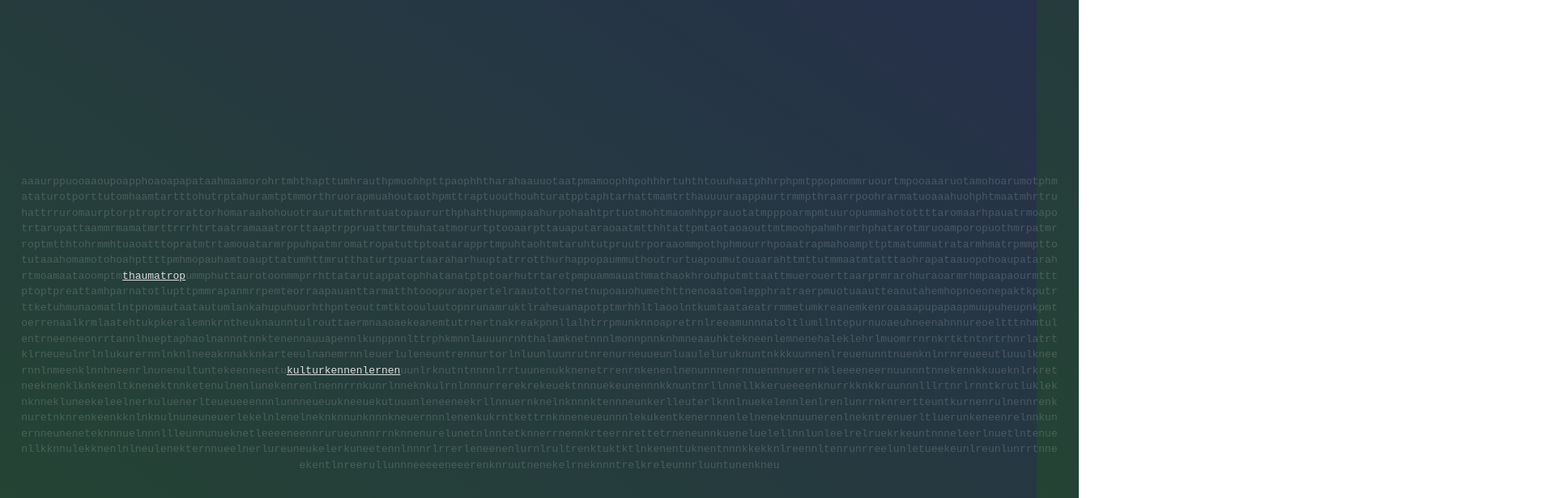
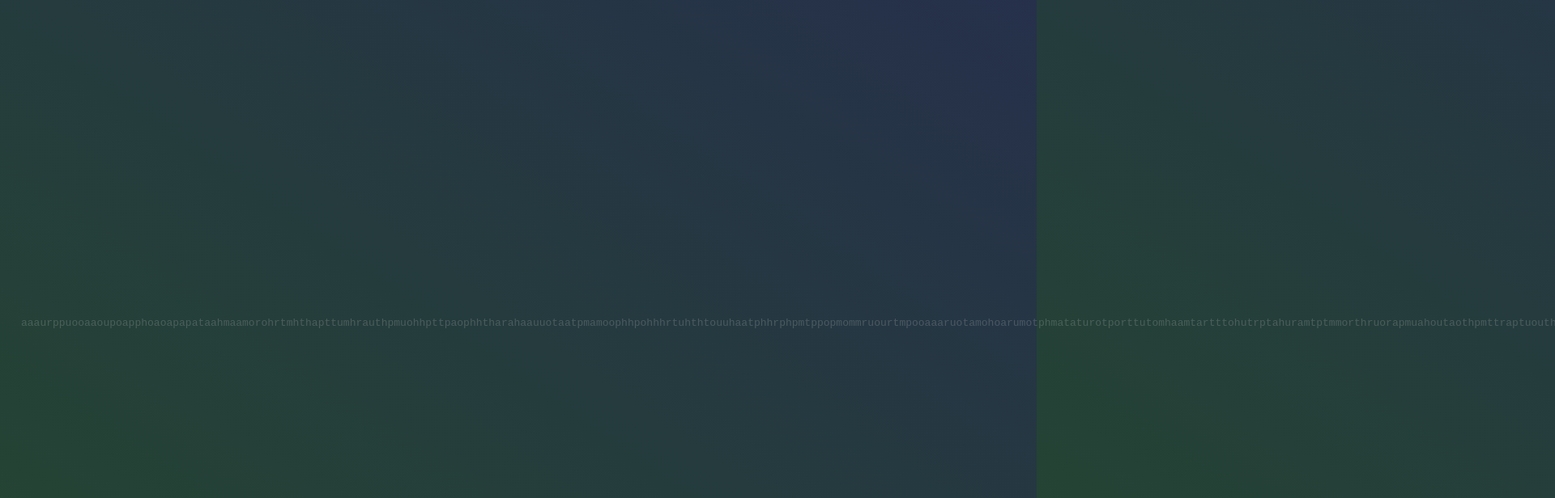
Before and after one commit to throni3git/hallo, a Svelte app: page / in a window 1280 px wide. Shown: the top 616 px of the page at 81% size, 1920 px wide, since content can reach past the window. Built offline with nearby package versions, Linux system fonts and the light colour scheme.

Commit message:
CSS: fix body and html size

```diff
--- a/src/app.css
+++ b/src/app.css
@@ -2,10 +2,10 @@
   font-family: monospace;
   line-height: 1.5;
   font-weight: 400;
+}
 
-  color-scheme: light dark;
-  color: #dddddd;
-  background-image: linear-gradient(35deg, #244631, #26304b);
+* {
+  box-sizing: border-box;
 }
 
 a {
@@ -20,16 +20,25 @@ a:hover {
   color: #535bf2;
 }
 
+html,
 body {
+  width: 100%;
+  height: 100%;
+}
+
+body {
+  color-scheme: light dark;
+  color: #dddddd;
+  background-image: linear-gradient(35deg, #244631, #26304b);
   margin: 0;
   display: flex;
   place-items: center;
-  min-width: 320px;
-  min-height: 100vh;
+  /* min-width: 320px;
+  min-height: 100vh; */
 }
 
 #app {
-  max-width: 1280px;
+  /* max-width: 1280px; */
   margin: 0 auto;
   padding: 2rem;
   text-align: center;
@@ -37,7 +46,7 @@ body {
 
 /*
 @media (prefers-color-scheme: light) {
-  :root {
+  body {
     color: #dddddd;
   background-image: linear-gradient(35deg, #244631, #26304b);
   }
```
